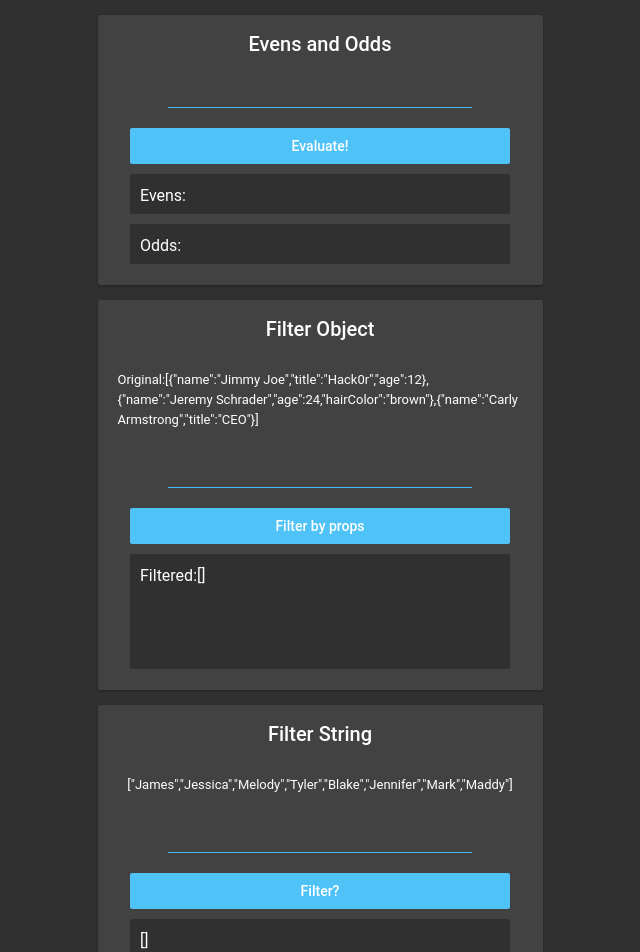
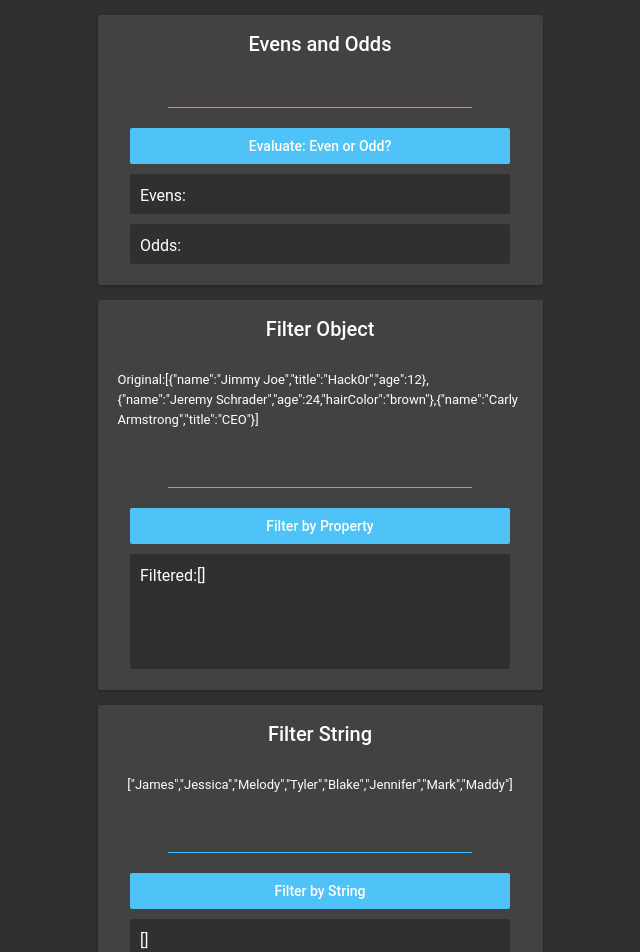
Before and after one commit to re-ross/ReactToyProblems, a React (Create React App) app: page / in a window 1280 px wide. Shown: the top 952 px of the page, without its empty margins (320-960 px from the left). Built offline with nearby package versions, Linux system fonts and the light colour scheme.

Commit message:
finished refactoring react toy problems, plans still to refactor into functional components and add hooks

```diff
--- a/src/components/Topics/EvenAndOdd.jsx
+++ b/src/components/Topics/EvenAndOdd.jsx
@@ -26,7 +26,7 @@ export default class EvenAndOdd extends Component {
         <h4>Evens and Odds</h4>
         <input className="inputLine" onChange={this.handleChange}></input>
         <button className="confirmationButton" onClick={this.evalNum}>
-          Evaluate!
+          Evaluate: Even or Odd?
         </button>
         <span className="resultsBox">Evens: {this.state.evenArray}</span>
         <span className="resultsBox">Odds:{this.state.oddArray}</span>
--- a/src/components/Topics/FilterObject.jsx
+++ b/src/components/Topics/FilterObject.jsx
@@ -37,7 +37,7 @@ export default class FilterObject extends Component {
         </span>
         <input className="inputLine" type="text" onChange={this.handleChange} />
         <button className="confirmationButton" onClick={this.filterTerm}>
-          Filter by props
+          Filter by Property
         </button>
         <span className="resultsBox filterObjectRB">
           Filtered:
--- a/src/components/Topics/FilterString.jsx
+++ b/src/components/Topics/FilterString.jsx
@@ -42,7 +42,7 @@ export default class FilterString extends Component {
           className="confirmationButton"
           onClick={() => this.filterStr(this.state.userInput)}
         >
-          Filter?
+          Filter by String
         </button>
         <span className="resultsBox filterStringRB">
           {JSON.stringify(this.state.filteredArray)}
--- a/src/components/Topics/Palindrome.jsx
+++ b/src/components/Topics/Palindrome.jsx
@@ -15,9 +15,9 @@ export default class Palindrome extends Component {
     let input = userInput.toLowerCase();
     let revInput = input.split("").reverse().join("");
     if (input === revInput) {
-      this.setState({ palindrome: true });
+      this.setState({ palindrome: "true" });
     } else {
-      this.setState({ palindrome: false });
+      this.setState({ palindrome: "false" });
     }
   };
   render() {
--- a/src/components/Topics/Sum.jsx
+++ b/src/components/Topics/Sum.jsx
@@ -9,24 +9,24 @@ export default class Sum extends Component {
       sum: null,
     };
   }
-  render() {
-    const handleNum1 = (e) => {
+  handleNum1 = (e) => {
     this.setState({ number1: e.target.value });
   };
-    const handleNum2 = (e) => {
+  handleNum2 = (e) => {
     this.setState({ number2: e.target.value });
   };
-    const sum = () => {
+  sum = () => {
     this.setState({
       sum: Number(this.state.number1) + Number(this.state.number2),
     });
   };
+  render() {
     return (
       <div className="puzzleBox sumPB">
         <h4>Sum</h4>
-        <input className="inputLine" type="number" onChange={handleNum1} />
-        <input className="inputLine" type="number" onChange={handleNum2} />
-        <button className="confirmationButton" onClick={sum}></button>
+        <input className="inputLine" type="number" onChange={this.handleNum1} />
+        <input className="inputLine" type="number" onChange={this.handleNum2} />
+        <button className="confirmationButton" onClick={this.sum}></button>
         <span className="resultsBox">Sum: {this.state.sum}</span>
       </div>
     );
```
Lines whose indentation alone changed are shown as unchanged.
